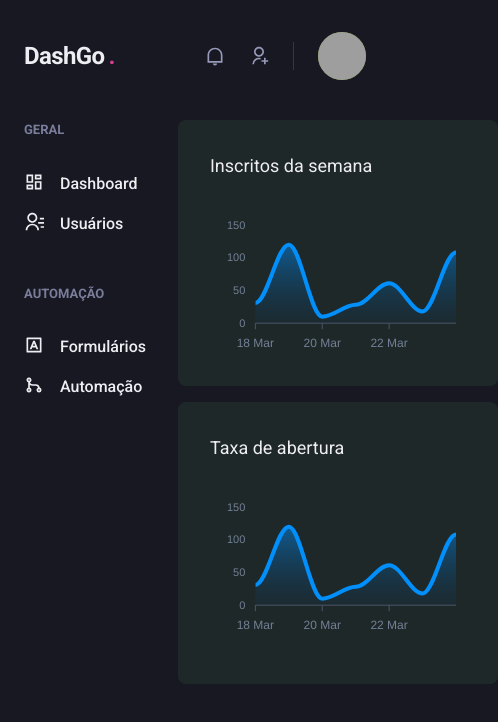
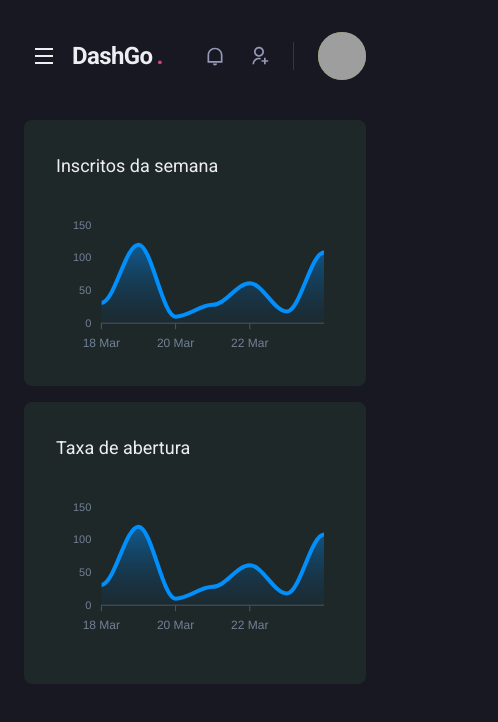
Before and after one commit to virtorodrigues/dashgo, a Next.js app: page /dashboard in a window 390 px wide. Shown: the top 722 px of the page, 498 px wide, since content can reach past the window. Built offline with nearby package versions, Linux system fonts and the light colour scheme; grey boxes are pictures that could not be loaded.

Commit message:
refactory menu sidebar responsive

```diff
--- a/src/components/Header/index.tsx
+++ b/src/components/Header/index.tsx
@@ -1,10 +1,14 @@
-import { Flex, useBreakpointValue } from "@chakra-ui/react";
+import { Flex, Icon, IconButton, useBreakpointValue } from "@chakra-ui/react";
+import { RiMenuLine } from "react-icons/ri";
+import { useSidebarDrawer } from "../../contexts/SidebarDrawerContext";
 import Logo from "./Logo";
 import NotificationsNav from "./NotificationsNav";
 import Profile from "./Profile";
 import SearchBox from "./SearchBox";
 
 export function Header() {
+  const { onOpen } = useSidebarDrawer();
+
   const isWideVersion = useBreakpointValue({
     base: false,
     lg: true,
@@ -21,6 +25,22 @@
       px="6"
       align="center"
     >
+
+      {!isWideVersion && (
+        <IconButton
+          display="flex"
+          aria-label="Open navigation"
+          icon={<Icon as={RiMenuLine} />}
+          fontSize="24"
+          variant="unstyled"
+          onClick={onOpen}
+          mr="2"
+        >
+        </IconButton>
+
+      )}
+
+
       <Logo />
 
       {isWideVersion && <SearchBox />}
--- /dev/null
+++ b/src/components/Sidebar/SidebarNav.tsx
@@ -0,0 +1,19 @@
+import { Box, Stack } from "@chakra-ui/react";
+import { RiContactsLine, RiDashboardLine, RiGitMergeLine, RiInputMethodLine } from "react-icons/ri";
+import NavLink from "./NavLink";
+import NavSection from "./NavSection";
+
+export default function SidebarNav() {
+  return (
+    <Stack spacing="12" align="flex-start">
+      <NavSection title="GERAL">
+        <NavLink icon={RiDashboardLine}>Dashboard</NavLink>
+        <NavLink icon={RiContactsLine}>Usuários</NavLink>
+      </NavSection>
+      <NavSection title="AUTOMAÇÃO">
+        <NavLink icon={RiInputMethodLine}>Formulários</NavLink>
+        <NavLink icon={RiGitMergeLine}>Automação</NavLink>
+      </NavSection>
+    </Stack>
+  )
+}
--- a/src/components/Sidebar/index.tsx
+++ b/src/components/Sidebar/index.tsx
@@ -1,21 +1,34 @@
-import { Box, Stack } from "@chakra-ui/react";
-import { RiContactsLine, RiDashboardLine, RiGitMergeLine, RiInputMethodLine } from "react-icons/ri";
-import NavLink from "./NavLink";
-import NavSection from "./NavSection";
+import { Box, Drawer, DrawerBody, DrawerCloseButton, DrawerContent, DrawerHeader, DrawerOverlay, useBreakpointValue } from "@chakra-ui/react";
+import { useSidebarDrawer } from "../../contexts/SidebarDrawerContext";
+import SidebarNav from "./SidebarNav";
 
 export default function Sidebar() {
+  const { isOpen, onClose } = useSidebarDrawer();
+
+  const isDrawerSidebar = useBreakpointValue({
+    base: true,
+    lg: false
+  });
+
+  if (isDrawerSidebar) {
+    return (
+      <Drawer isOpen={isOpen} placement="left" onClose={onClose}>
+        <DrawerOverlay>
+          <DrawerContent bg="gray.800" p="4">
+            <DrawerCloseButton mt="6" />
+            <DrawerHeader>Navegação</DrawerHeader>
+            <DrawerBody>
+              <SidebarNav />
+            </DrawerBody>
+          </DrawerContent>
+        </DrawerOverlay>
+      </Drawer>
+    )
+  }
+
   return (
     <Box as="aside" w="64" mr="8">
-      <Stack spacing="12" align="flex-start">
-        <NavSection title="GERAL">
-          <NavLink icon={RiDashboardLine}>Dashboard</NavLink>
-          <NavLink icon={RiContactsLine}>Usuários</NavLink>
-        </NavSection>
-        <NavSection title="AUTOMAÇÃO">
-          <NavLink icon={RiInputMethodLine}>Formulários</NavLink>
-          <NavLink icon={RiGitMergeLine}>Automação</NavLink>
-        </NavSection>
-      </Stack>
+      <SidebarNav />
     </Box>
   )
 }
--- /dev/null
+++ b/src/contexts/SidebarDrawerContext.tsx
@@ -0,0 +1,28 @@
+import { useDisclosure, UseDisclosureReturn } from "@chakra-ui/react";
+import { useRouter } from "next/router";
+import { createContext, ReactNode, useContext, useEffect, useState } from "react";
+
+type SidebarDrawerProviderProps = {
+  children: ReactNode;
+}
+
+type SidebarDrawerContextData = UseDisclosureReturn;
+
+const SidebarDrawerContext = createContext({} as SidebarDrawerContextData);
+
+export function SidebarDrawerProvider({ children }: SidebarDrawerProviderProps) {
+  const disclosure = useDisclosure();
+  const router = useRouter();
+
+  useEffect(() => {
+    disclosure.onClose();
+  }, [router.asPath, disclosure]);
+
+  return (
+    <SidebarDrawerContext.Provider value={disclosure}>
+      {children}
+    </SidebarDrawerContext.Provider>
+  )
+}
+
+export const useSidebarDrawer = () => useContext(SidebarDrawerContext);
--- a/src/pages/_app.tsx
+++ b/src/pages/_app.tsx
@@ -1,12 +1,15 @@
 import { ChakraProvider } from '@chakra-ui/react';
 import { AppProps } from 'next/app';
+import { SidebarDrawerProvider } from '../contexts/SidebarDrawerContext';
 
 import { theme } from '../styles/theme';
 
 function MyApp({ Component, pageProps }: AppProps) {
   return (
     <ChakraProvider theme={theme}>
-      <Component {...pageProps} />
+      <SidebarDrawerProvider>
+        <Component {...pageProps} />
+      </SidebarDrawerProvider>
     </ChakraProvider>
   )
 }
```
